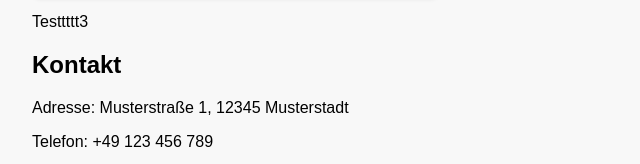
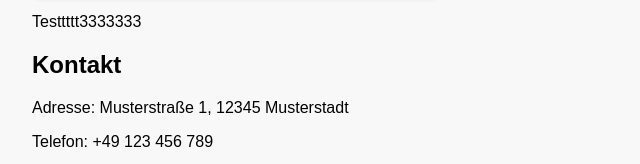
Before and after one commit to Jalal-Sarokhan/restaurant, a plain HTML site: page index.html in a window 1280 px wide. Shown: the part 1070-1234 px from the top of the page, 0-640 px from the left. Drawn offline with Linux system fonts and the light colour scheme.

Commit message:
Update paragraph text in index.html

```diff
--- a/index.html
+++ b/index.html
@@ -25,7 +25,7 @@
             </div>
         </section>
         <section>
-            <p>Testtttt3</p>
+            <p>Testtttt3333333</p>
         </section>
         <section id="kontakt">
             <h2>Kontakt</h2>
```
